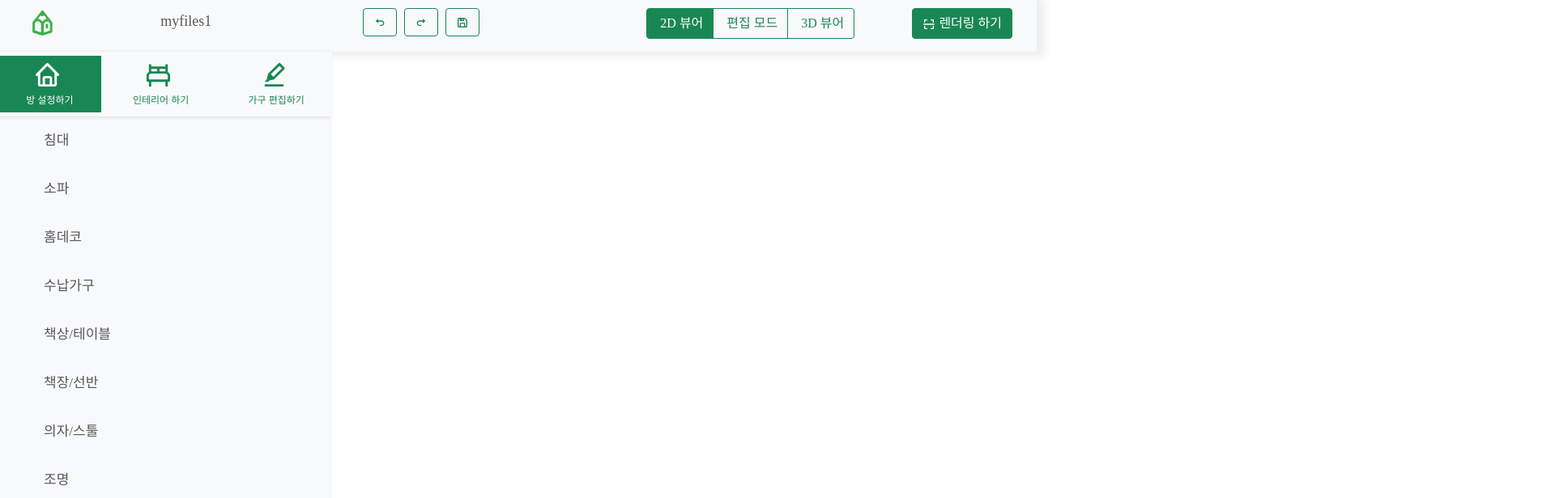
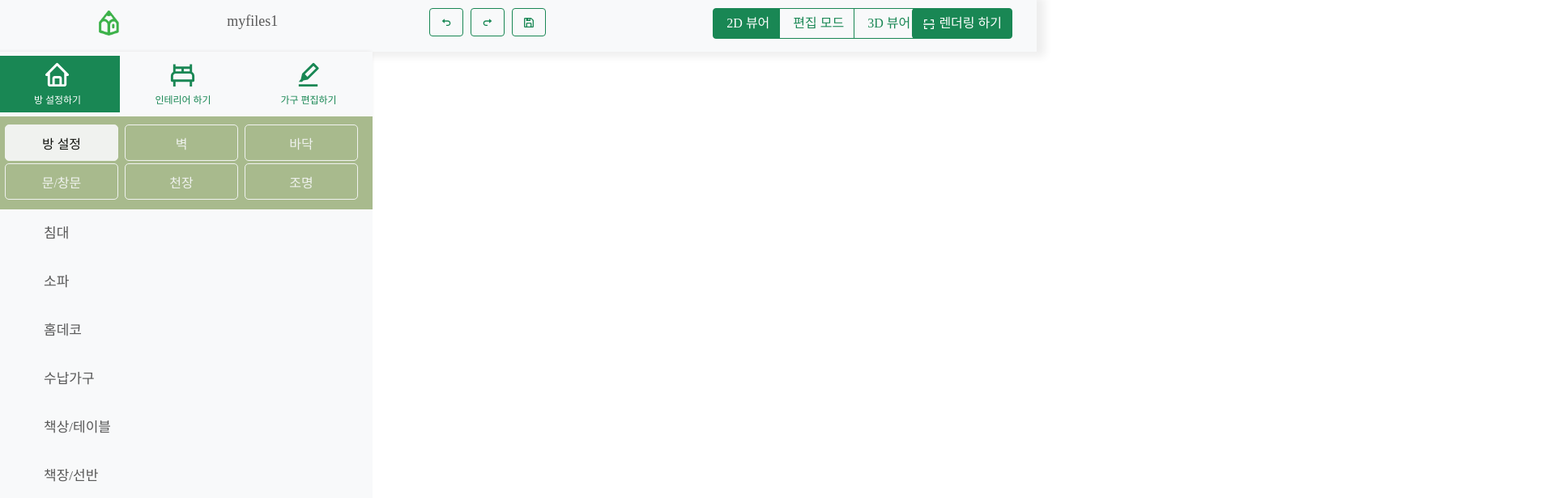
Before and after one commit to SketchHome/SketchHome_Editor, a React app: page /renewal in a window 1280 px wide. Shown: the top 616 px of the page at 81% size, 1920 px wide, since content can reach past the window. Built offline with nearby package versions, Linux system fonts and the light colour scheme; a web font is replaced by a local one.

Commit message:
Add category select bar

```diff
--- a/src/components/EditorNavbar.js
+++ b/src/components/EditorNavbar.js
@@ -26,7 +26,7 @@ import simpleLogo from '../resource/image/simple_logo.png';
 function EditorNavigation(props) {
     return (
         <div className="EditorNav" className="EditorNav">
-            <container>
+            <Container>
                 <Row xs="5" className="marginTop" style={{width: "1920px"}}>
                     <Col xs="1">
                         <a href="/home"><img src={simpleLogo} style={{marginTop: "3px", marginLeft:'30px', width:'25px'}}></img></a>
@@ -52,7 +52,7 @@ function EditorNavigation(props) {
                         <Button variant="success" style={{position: 'absolute', right: 0, marginRight: "30px"}}><BiScan/> 렌더링 하기</Button>{' '}
                     </Col>
                 </Row>
-            </container>
+            </Container>
         </div>
     );
 }
--- a/src/components/Sidebar.js
+++ b/src/components/Sidebar.js
@@ -21,6 +21,7 @@ import { SidebarList } from './SidebarList';
 
 //component
 import ToggleBtn from './toggleBtn';
+import SelectBtn from './clickBtn';
 
 function Sidebar() {
     const [sidebar, setSidebar] = useState(false);
@@ -40,6 +41,7 @@ function Sidebar() {
         className={sidebar ? 'nav-menu active' : 'nav-menu'} 코드 들어가야함*/}
         <nav className='nav-menu active'>
             <ul className="nav-menu-items" onClick={showSidebar}>
+                {/*mode menu*/}
                 <li className="navbar-toggle">
                     <ToggleBtn
                         btnColor="outline-success"
@@ -51,7 +53,11 @@ function Sidebar() {
                         n3={<div className="category-list">가구 편집하기</div>}
                         border= "0px"
                         />
-                    </li>
+                </li>
+                {/*room - select btn bar*/}
+                <li className="category-select">
+                    <SelectBtn/>
+                </li>
                     {SidebarList.map((item, index) => {
                         {/*인테리어 tab - 가구 선택 카테고리*/}
                         return (
--- /dev/null
+++ b/src/components/clickBtn.js
@@ -0,0 +1,63 @@
+import { ToggleButton, ButtonGroup, Container, Row, Col } from 'react-bootstrap';
+import React, { useState, state, setStates } from "react";
+
+function clickBtn(props) {
+    const [radioValue, setRadioValue] = useState('1');
+
+    const radios_1 = [
+      { name: "방 설정" , value: '1' },
+      { name: "벽" , value: '2' },
+      { name: "바닥" , value: '3' },
+    ];
+
+    const radios_2 = [
+    { name: "문/창문" , value: '4' },
+    { name: "천장" , value: '5' },
+    { name: "조명" , value: '6' },
+    ];
+
+    return (
+      <>
+      <ButtonGroup style={{fontFamily: "NanumSquare_acR"}}>
+          <Container>
+              <Row>
+                {radios_1.map((radio, idx) => (
+                <ToggleButton className="category-select-btns"
+                    style={{borderRadius: "5px", width: "140px", padding: "12px", marginLeft:"5px"}}
+                    key={idx}
+                    id={`radio-${idx}`}
+                    type="radio"
+                    variant={idx % 2 ? 'outline-light' : 'outline-light'}
+                    name="radio"
+                    value={radio.value}
+                    checked={radioValue === radio.value}
+                    onChange={(e) => setRadioValue(e.currentTarget.value)}
+                >
+                    {radio.name}
+                </ToggleButton>
+                ))}
+              </Row>
+              <Row>
+                {radios_2.map((radio, idx) => (
+                <ToggleButton className="category-select-btns"
+                    style={{borderRadius: "5px", width: "140px", padding: "12px", marginLeft:"5px"}}
+                    key={idx}
+                    id={`radio-${idx}`}
+                    type="radio"
+                    variant={idx % 2 ? 'outline-light' : 'outline-light'}
+                    name="radio"
+                    value={radio.value}
+                    checked={radioValue === radio.value}
+                    onChange={(e) => setRadioValue(e.currentTarget.value)}
+                >
+                    {radio.name}
+                </ToggleButton>
+                ))}
+              </Row>
+          </Container>
+      </ButtonGroup>
+      </>
+    );
+  }
+
+export default clickBtn;
--- a/src/components/index.css
+++ b/src/components/index.css
@@ -229,7 +229,7 @@ input[type=radio] {
   }
   .nav-menu {
     background-color: #F8F9FA;
-    width: 450px;
+    width: 500px;
     margin-top: 8vh;
     height: 100%;
     display:flex;
@@ -278,15 +278,37 @@ input[type=radio] {
     background-color: #A8BA8D;
     align-content: center;
   }
+
+  /*category*/
   .category-list {
     justify-content: center;
     font-family: 'NanumSquare_acR';
-    width: 100%;
+    width: 130px;
     height: 100%;
-    margin-left: 3px;
+    margin-left: 2px;
     padding: 0px 25px;
     font-size: 12px;
     text-align: center;
+  }
+  .category-select {
+    background-color: #A8BA8D;
+    width:100%;
+    height: 115px;
+    display: flex;
+    align-items: center;
+    padding: 9px;
+  }
+  .category-select-btns {
+    margin: 3px;
+    border-radius: 5px;
+    background-color: white;
+    border-width: 0px;
+    font-size: 14px;
+    height: 45px;
+    text-align: center;
+    opacity: 90%;
+    background-color: #818F6C;
+    color: white;
   }
 
 /*font 모음*/
--- a/src/components/toggleBtn.js
+++ b/src/components/toggleBtn.js
@@ -15,8 +15,6 @@ function ToggleButtonExample(props) {
     const [c1, setC1] = useState(white); //value, function
     const [c2, setC2] = useState(green);
     const [c3, setC3] = useState(green);
-
-    const onClickTest = () => setC1(green);
 
     const radios = [
       { name: props.n1 , value: '1' , icons: (props.i1 == "yes" ? <BiHome color={c1} size="35px" style={{marginBottom: "5px"}}/> : " ") },
```
Also changed, not shown: src/components/Navbar.js (+0 -10 lines).
